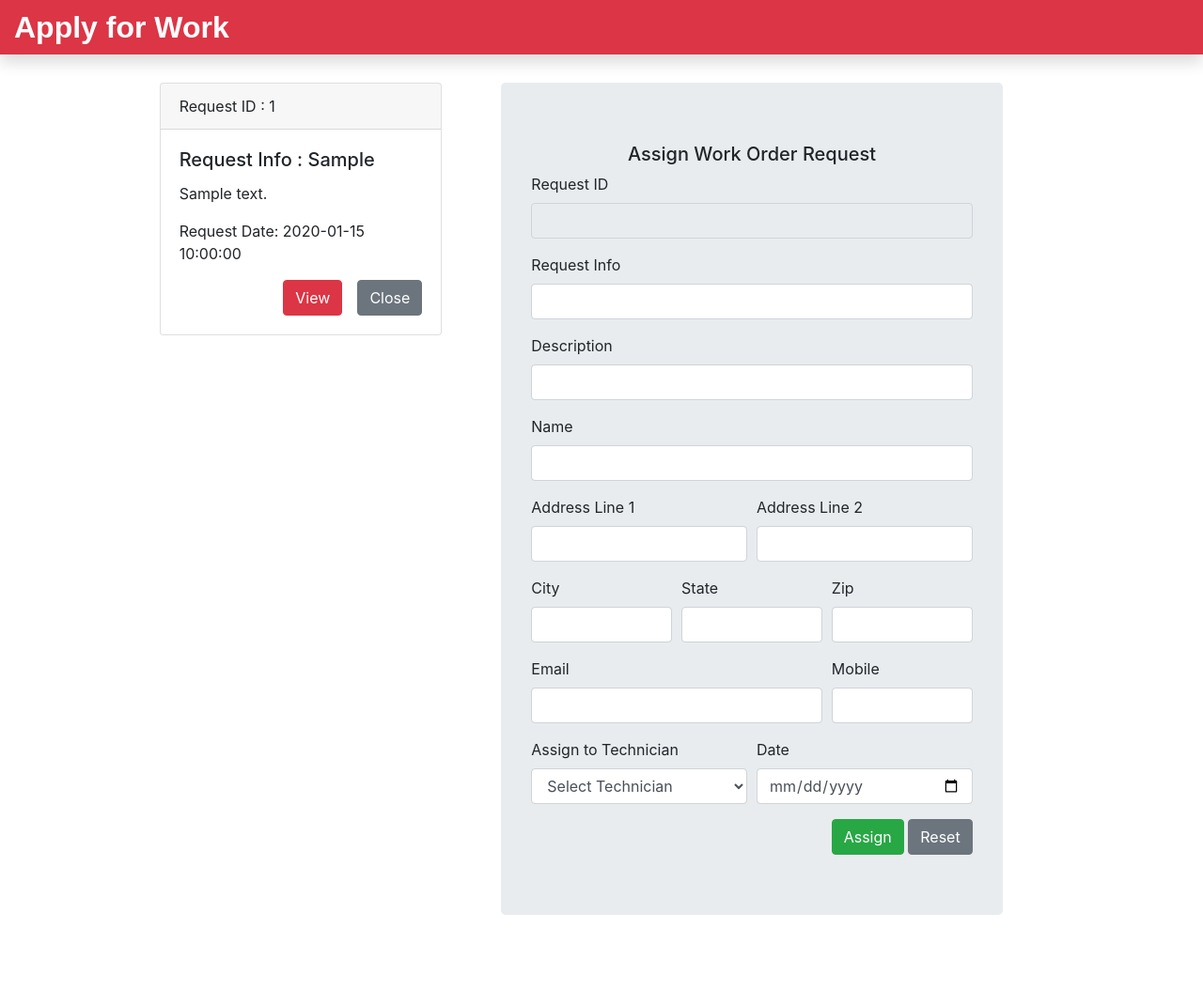
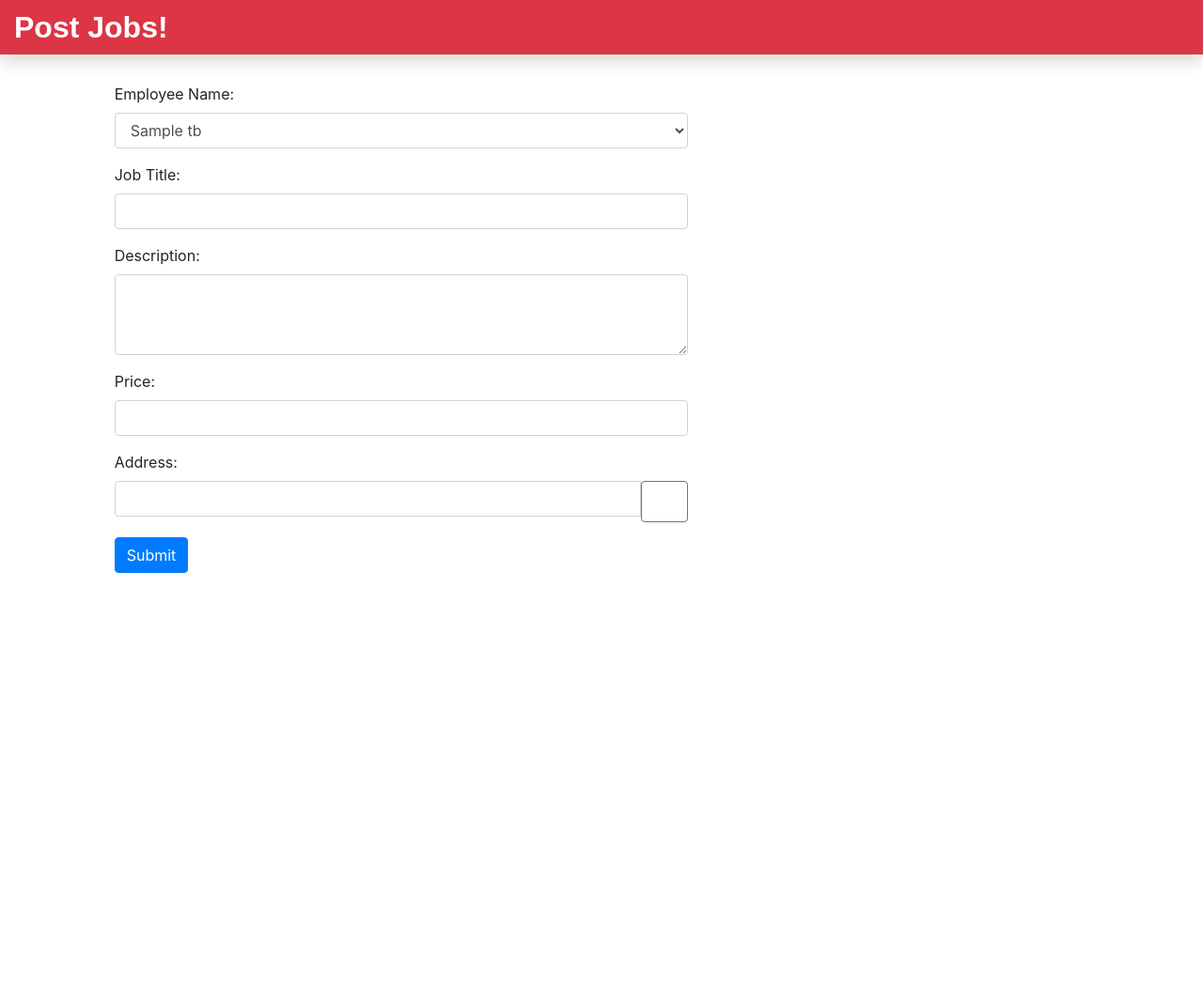
Before and after one commit to Sarthak101/SkillSync, a PHP site: page /skillsync/NGO/request.php in a window 1280 px wide. Shown: the whole page at 94% size. After the commit the page ends 610 px from the top, so only its background shows below. Run offline with PHP 8.4, Linux system fonts and the light colour scheme; the visitor is signed in with stand-in values (Sample User, id 1); tables that the repository leaves empty or names only in its code hold one stand-in row (values such as "Sample post"); some libraries are stand-ins or nearby versions.

Commit message:
partial implementation of job postings is done

```diff
--- a/php/NGO/request.php
+++ b/php/NGO/request.php
@@ -1,65 +1,127 @@
 <?php
-define('TITLE', 'Requests');
-define('PAGE', 'request');
+define('TITLE', 'Submit Request');
+define('PAGE', 'submitrequest');
 include('includes/header.php');
 include('../dbConnection.php');
-// session_start();
-//  if(isset($_SESSION['is_adminlogin'])){
-//   $aEmail = $_SESSION['aEmail'];
-//  } else {
-//   echo "<script> location.href='login.php'; </script>";
-//  }
-?>
- <link rel="stylesheet" href="https://cdnjs.cloudflare.com/ajax/libs/font-awesome/5.15.4/css/all.min.css">
- <nav class="navbar navbar-dark fixed-top bg-danger p-0 shadow">
-  <a class="navbar-brand col-sm-3 col-md-2 mr-0" href="dash.php">Apply for Work</a>
- </nav>
-<div class="col-sm-4 mb-5">
-  <!-- Main Content area start Middle -->
-  <?php
- $sql = "SELECT request_id, request_info, request_desc, request_date FROM submitrequest_tb";
- $result = $conn->query($sql);
- if($result->num_rows > 0){
-  while($row = $result->fetch_assoc()){
-   echo '<div class="card mt-5 mx-5">';
-   echo '<div class="card-header">';
-   echo 'Request ID : '. $row['request_id'];
-   echo '</div>';
-   echo '<div class="card-body">';
-   echo '<h5 class="card-title">Request Info : ' . $row['request_info'] . '</h5>';
-   echo '<p class="card-text">' . $row['request_desc'] . '</p>';
-   echo '<p class="card-text">Request Date: ' . $row['request_date'] . '</p>';
-   echo '<div class="float-right">';
-   echo '<form action="" method="POST"> <input type="hidden" name="id" value='. $row["request_id"] .'><input type="submit" class="btn btn-danger mr-3" name="view" value="View"><input type="submit" class="btn btn-secondary" name="close" value="Close"></form>';
-   echo '</div>' ;
-   echo '</div>' ;
-   echo'</div>';
+session_start();
+
+// Check if admin is logged in
+if (isset($_SESSION['is_login']) && isset($_SESSION['rEmail'])) {
+    // Get the admin's email from the session
+    $aEmail = $_SESSION['rEmail'];
+
+    // Query to fetch the admin's name
+    $sqlAdmin = "SELECT * FROM adminlogin_tb WHERE a_email = '$aEmail'";
+    $resultAdmin = $conn->query($sqlAdmin);
+
+    if ($resultAdmin->num_rows == 1) {
+        // Fetch the admin's name
+        $rowAdmin = $resultAdmin->fetch_assoc();
+        $adminName = $rowAdmin['a_name'];
+        $adminId = $rowAdmin['a_login_id'];
+    } else {
+        // Admin name not found
+        $adminName = "Admin";
     }
 } else {
-  echo '<div class="alert alert-info mt-5 col-sm-6" role="alert">
-  <h4 class="alert-heading">Well done!</h4>
-  <p>Aww yeah, you successfully assigned all Requests.</p>
-  <hr>
-  <h5 class="mb-0">No Pending Requests</h5>
-</div>';
+    // Redirect if not logged in
+    echo "<script> location.href='login.php'; </script>";
 }
 
-// after assigning work we will delete data from submitrequesttable by pressing close button
-if(isset($_REQUEST['close'])){
-  $sql = "DELETE FROM submitrequest_tb WHERE request_id = {$_REQUEST['id']}";
-  if($conn->query($sql) === TRUE){
-    // echo "Record Deleted Successfully";
-    // below code will refresh the page after deleting the record
-    echo '<meta http-equiv="refresh" content= "0;URL=?closed" />';
+// Process form submission
+if ($_SERVER["REQUEST_METHOD"] == "POST") {
+    $emp_id = $_POST['employee_name'];
+    $job_title = $_POST['job_title'];
+    $description = $_POST['description'];
+    $price = $_POST['price'];
+    $address = $_POST['address'];
+    $zip = $_POST['zip']; // Added to retrieve pincode
+
+    // Insert data into posts_tb
+    $sql = "INSERT INTO posts_tb (emp_id, job_title, description, price, address, zip)
+            VALUES ('$emp_id', '$job_title', '$description', '$price', '$address', '$zip')";
+
+    if ($conn->query($sql) === TRUE) {
+        echo '<div class="alert alert-success mt-5" role="alert">
+                New request submitted successfully.
+              </div>';
     } else {
-      echo "Unable to Delete Data";
+        echo '<div class="alert alert-danger mt-5" role="alert">
+                Error: ' . $sql . '<br>' . $conn->error . '
+              </div>';
     }
 }
 ?>
-</div> <!-- Main Content area End Middle -->
+<nav class="navbar navbar-dark fixed-top bg-danger p-0 shadow">
+    <a class="navbar-brand col-sm-3 col-md-2 mr-0" href="dash.php">Post Jobs!</a>
+</nav>
+<div class="col-sm-6 mt-5">
+    <form method="POST" action="<?php echo htmlspecialchars($_SERVER["PHP_SELF"]); ?>">
+        <div class="form-group">
+            <label for="employee_name">Employee Name:</label>
+            <select class="form-control" id="employee_name" name="employee_name">
+                <?php
+                // Retrieve employee names where ngo_id = 1
+                $sql = "SELECT empid, empName FROM technician_tb WHERE ngo_id = '$adminId'";
+                $result = $conn->query($sql);
+                if ($result->num_rows > 0) {
+                    while ($row = $result->fetch_assoc()) {
+                        echo '<option value="' . $row["empid"] . '">' . $row["empName"] . '</option>';
+                    }
+                }
+                ?>
+            </select>
+        </div>
+        <div class="form-group">
+            <label for="job_title">Job Title:</label>
+            <input type="text" class="form-control" id="job_title" name="job_title" required>
+        </div>
+        <div class="form-group">
+            <label for="description">Description:</label>
+            <textarea class="form-control" id="description" name="description" rows="3" required></textarea>
+        </div>
+        <div class="form-group">
+            <label for="price">Price:</label>
+            <input type="text" class="form-control" id="price" name="price" required>
+        </div>
+        <div class="form-group">
+            <label for="address">Address:</label>
+            <!-- Mapbox API integration for address field -->
+            <div class="input-group">
+                <input type="text" class="form-control" id="address" name="address">
+                <button class="btn btn-outline-secondary" type="button" id="searchButton">
+                    <box-icon name='search-alt-2'></box-icon>
+                </button>
+            </div>
+        </div>
 
-<?php
-  include('assignworkform.php');
-  include('includes/footer.php');
-  $conn->close();
-?>
+        <button type="submit" class="btn btn-primary">Submit</button>
+    </form>
+</div>
+
+<script src="https://unpkg.com/boxicons@2.1.4/dist/boxicons.js"></script>
+<script>
+    // Function to open Mapbox map in a new window
+    // Function to open Mapbox map in a new window at the center of the screen
+// Function to open Mapbox map in a new window at the center of the screen with a bigger size
+function openMap() {
+    // Your Mapbox token
+    const mapboxToken = 'pk.eyJ1IjoiYW5uZWxpenNob25leSIsImEiOiJjbHVhdndnd2EwcWQ0MmlwaWRuM3FuejlrIn0.FuB65lJHGT9krc_Xrb8LtA';
+
+    // Calculate the position to center the window
+    const screenWidth = window.screen.width;
+    const screenHeight = window.screen.height;
+    const windowWidth = 800; // Increased width of the map window
+    const windowHeight = 600; // Increased height of the map window
+    const left = (screenWidth - windowWidth) / 2;
+    const top = (screenHeight - windowHeight) / 2;
+
+    // Open Mapbox map in a new window at the center with increased size
+    window.open('https://api.mapbox.com/styles/v1/mapbox/streets-v11.html?access_token=' + mapboxToken, '_blank', 'width=' + windowWidth + ',height=' + windowHeight + ',left=' + left + ',top=' + top);
+}
+
+
+
+    // Event listener for search icon button
+    document.getElementById('searchButton').addEventListener('click', openMap);
+</script>
```
Lines whose indentation alone changed are shown as unchanged.
